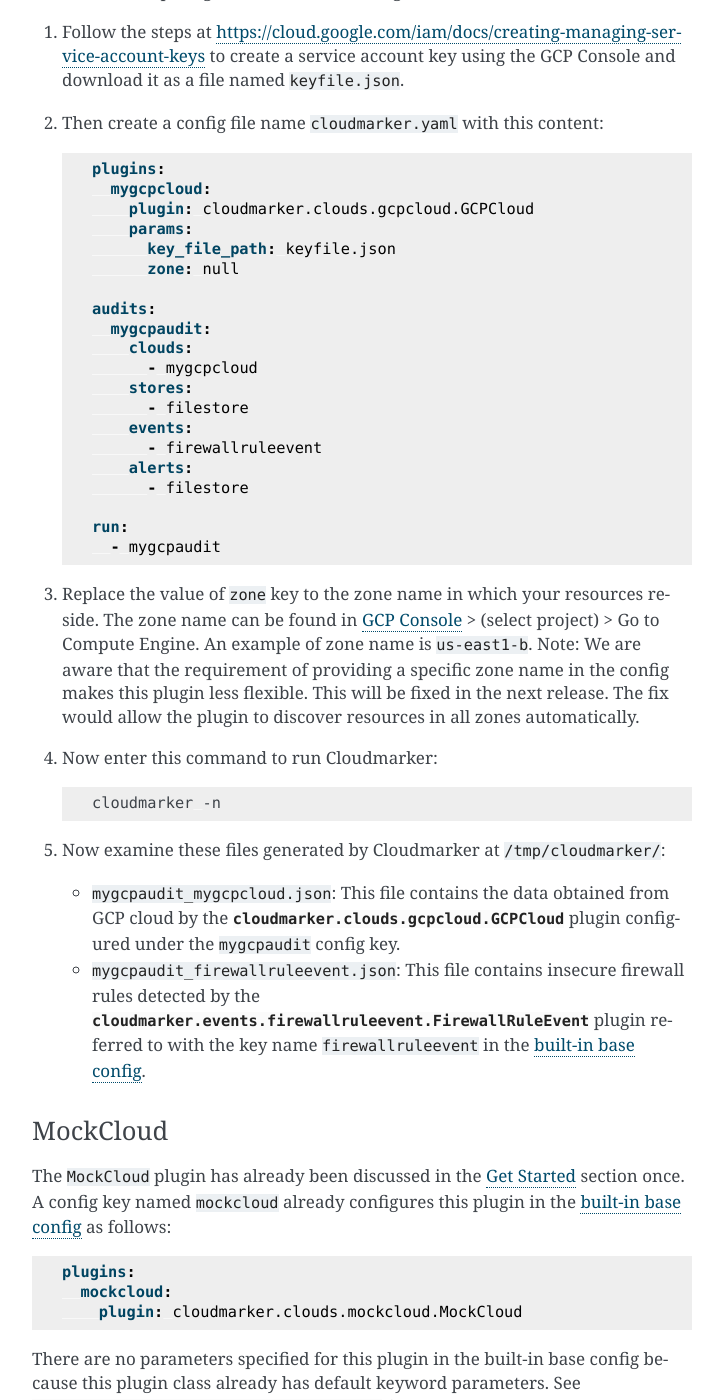
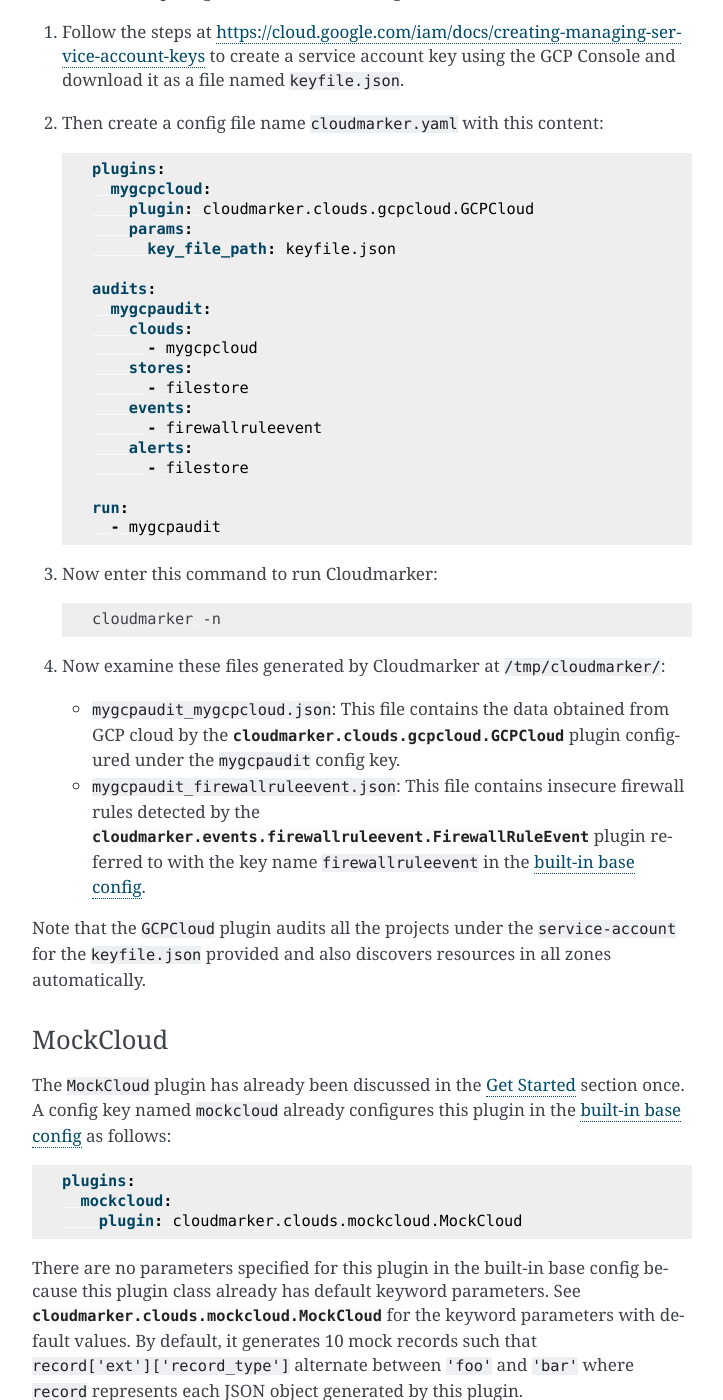
Before and after one commit to risingstar120/cloudmarker, a Sphinx documentation site: the page built from docs/tutorial.rst, in a window 1280 px wide and 1400 px high, scrolled down 10537 px. Shown: the whole window, without its empty margins (388-1111 px from the left). Built offline with Sphinx 7.4.7, drawn with Linux system fonts in a browser that asks for light colours.

Commit message:
Modify docs for GCPCloud plugin

```diff
--- a/docs/tutorial.rst
+++ b/docs/tutorial.rst
@@ -561,7 +561,6 @@ Follow these steps to get started with auditing a GCP cloud environment.
         plugin: cloudmarker.clouds.gcpcloud.GCPCloud
         params:
           key_file_path: keyfile.json
-          zone: null
 
     audits:
       mygcpaudit:
@@ -577,22 +576,13 @@ Follow these steps to get started with auditing a GCP cloud environment.
     run:
       - mygcpaudit
 
-3. Replace the value of ``zone`` key to the zone name in which your
-   resources reside. The zone name can be found in `GCP Console
-   <https://console.cloud.google.com/>`_ > (select project) > Go to
-   Compute Engine. An example of zone name is ``us-east1-b``. Note: We
-   are aware that the requirement of providing a specific zone name in
-   the config makes this plugin less flexible. This will be fixed in the
-   next release. The fix would allow the plugin to discover resources in
-   all zones automatically.
-
-4. Now enter this command to run Cloudmarker:
+3. Now enter this command to run Cloudmarker:
 
    .. code-block:: sh
 
     cloudmarker -n
 
-5. Now examine these files generated by Cloudmarker at
+4. Now examine these files generated by Cloudmarker at
    ``/tmp/cloudmarker/``:
 
    - ``mygcpaudit_mygcpcloud.json``: This file contains the data
@@ -605,6 +595,9 @@ Follow these steps to get started with auditing a GCP cloud environment.
      plugin referred to with the key name ``firewallruleevent`` in the
      `built-in base config`_.
 
+Note that the ``GCPCloud`` plugin audits all the projects under the
+``service-account`` for the ``keyfile.json`` provided and also discovers
+resources in all zones automatically.
 
 MockCloud
 ^^^^^^^^^
```
